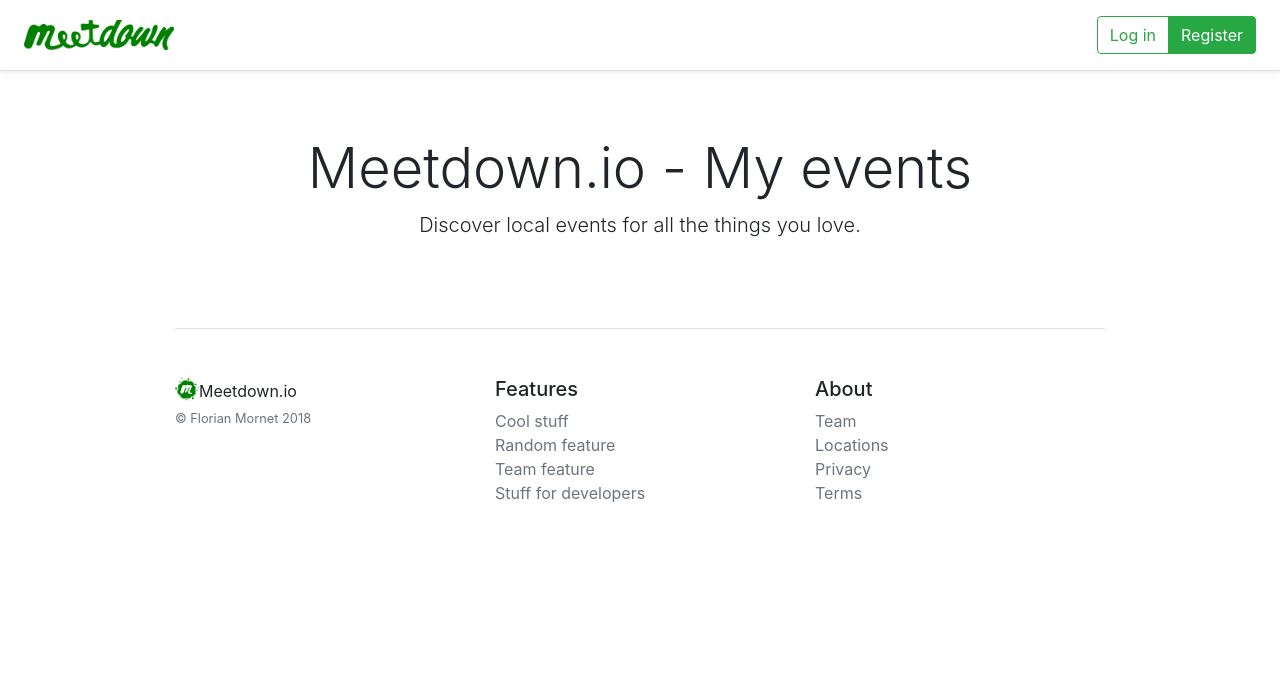
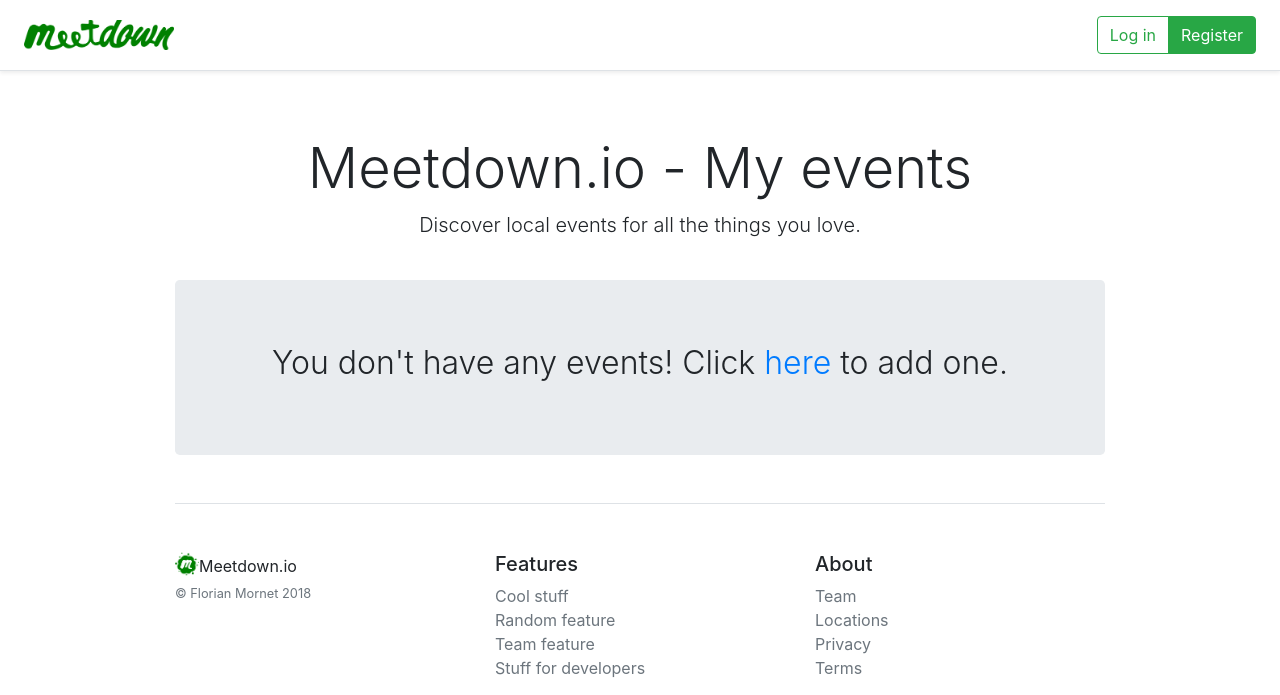
Before and after one commit to geckoflume/Meetdown.io, a Symfony app: template templates/event/my_events.html.twig in a window 1280 px wide. Shown: the top 695 px of the page. Run offline with Twig, Linux system fonts and the light colour scheme; the template is opened without the code that fills it, so the values that code supplies are empty; some libraries are stand-ins or nearby versions.

Commit message:
Added README and added information message when there are no events

```diff
--- a/templates/event/base_list_events.html.twig
+++ b/templates/event/base_list_events.html.twig
@@ -4,6 +4,7 @@
 {% extends 'base.html.twig' %}
 
 {% block body %}
+    {% if events %}
         <div class="row">
             {% for event in events %}
             <div class="col-md-4">
@@ -25,6 +26,11 @@
             </div>
             {% endfor %}
         </div>
+    {% else %}
+        <section class="jumbotron" xmlns="http://www.w3.org/1999/html">
+            <h2 class="jumbotron-heading text-center">{% block noevents %}There are no events!{% endblock %} Click <a href="/event/new">here</a> to add one.</h2>
+        </section>
+    {% endif %}
 {% endblock %}
 
 {% block javascripts %}
--- a/templates/event/my_events.html.twig
+++ b/templates/event/my_events.html.twig
@@ -7,6 +7,8 @@
 
 {% block headertitle %}Meetdown.io - My events {% if event_count %}({{ event_count }}){% endif %}{% endblock %}
 
+{% block noevents %}You don't have any events!{% endblock %}
+
 {% block event %}
-<a class="btn btn-sm btn-outline-danger" href="event/{{ event.id }}/delete">Delete</a>
+    <a class="btn btn-sm btn-outline-danger" href="event/{{ event.id }}/delete">Delete</a>
 {% endblock %}
```
Also changed, not shown: README.md (added), 1 other file. Lines whose indentation alone changed are shown as unchanged.
